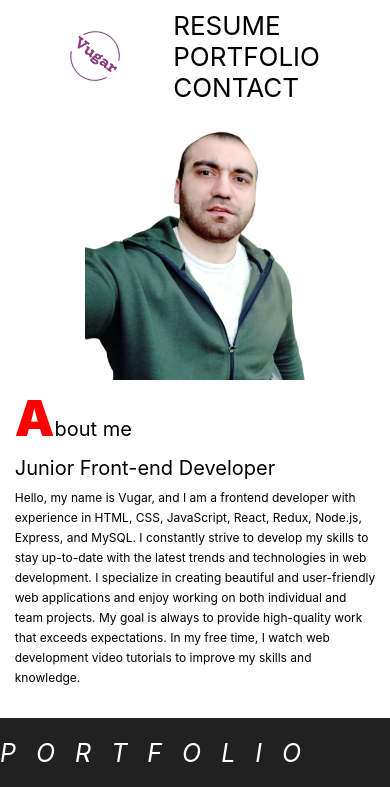
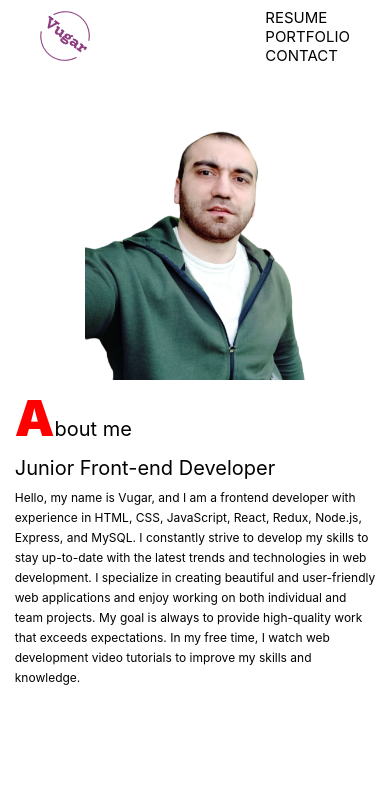
Before and after one commit to mvuqar1/my-portfolio, a React (Create React App) app: page / in a window 390 px wide. Shown: the top 787 px of the page. Built offline with nearby package versions, Linux system fonts and the light colour scheme.

Commit message:
delete home

```diff
--- a/src/Components/About/About.css
+++ b/src/Components/About/About.css
@@ -1,6 +1,9 @@
 .about-container {
   display: flex;
+  align-items: center;
   padding-top: 10rem;
+  height: 100vh;
+
 }
 
 .about-left {
--- a/src/Components/Navbar/Navbar.css
+++ b/src/Components/Navbar/Navbar.css
@@ -6,15 +6,15 @@
     width: 100%;
     z-index: 2;
     transition: 0.5s;
-    padding: 1rem 7rem;
+    padding: 1rem 7.5rem;
   }
-  .nav-left {
+  /* .nav-left {
     margin-right: auto;
   }
 
   .nav-right {
     margin-left: auto;
-  }
+  } */
 
   .toggle-scroll {
     background-color: white;
@@ -48,6 +48,12 @@
     .d-flex{
         display: block;
     }
+    .nav-right li{
+      font-size: 1.5rem;
+    }
+    .nav-container{
+      padding: 0.8rem 4rem;
+    }
 
 }
 
```
